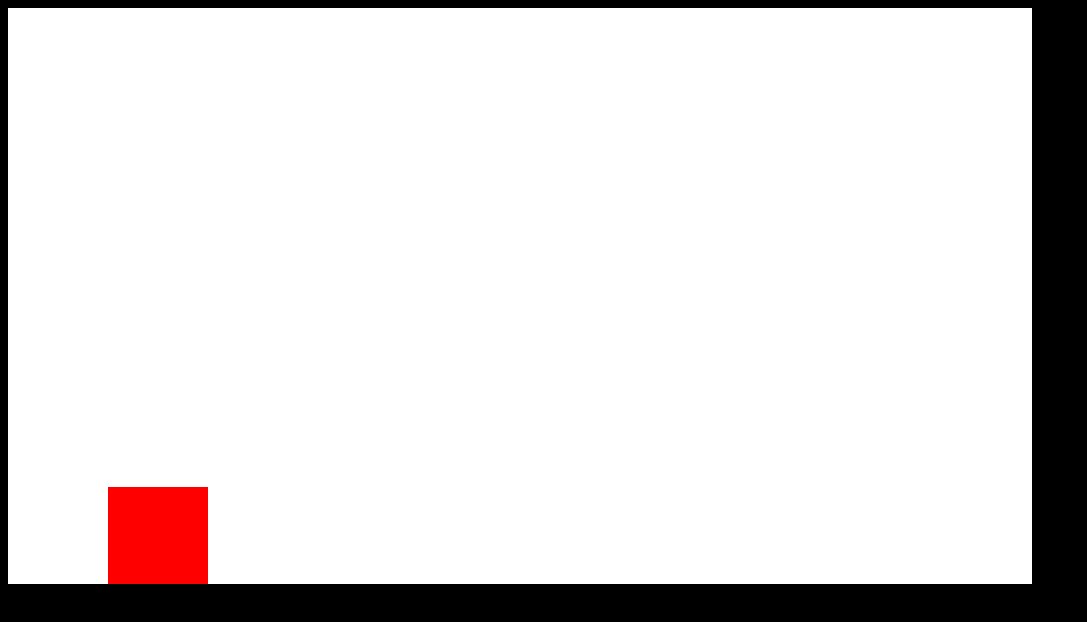
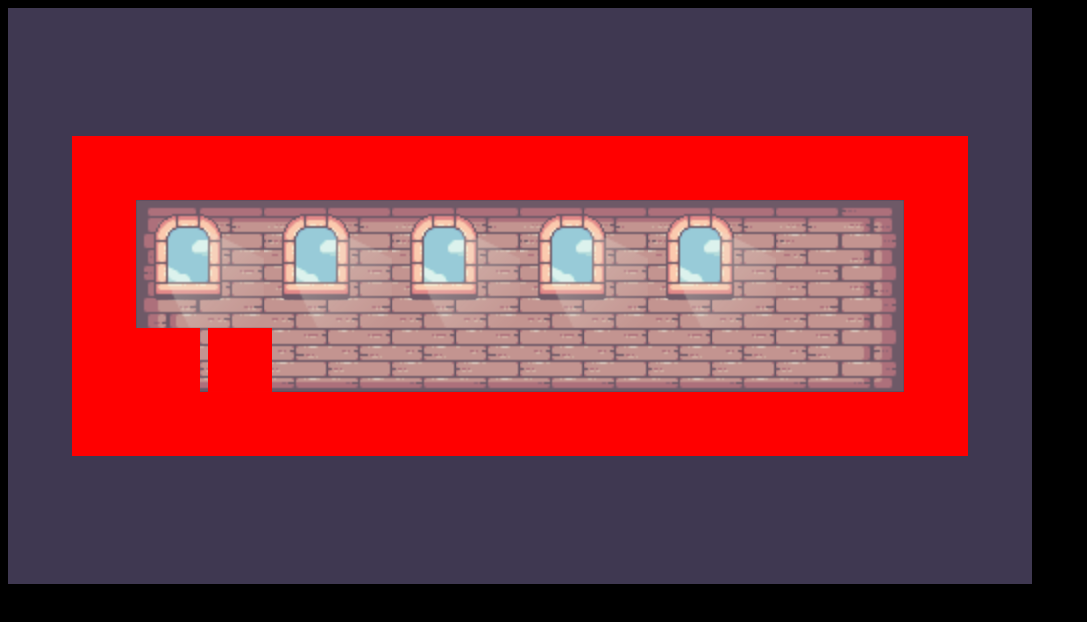
Before and after one commit to camilacabello16/multi-doors-game, a plain HTML site: page index.html in a window 1280 px wide. Shown: the whole page, without its empty margins (0-1087 px from the left). Drawn offline with Linux system fonts and the light colour scheme.

Commit message:
update collision

```diff
--- a/index.html
+++ b/index.html
@@ -6,5 +6,10 @@
 
 <canvas></canvas>
 
+<script src="js/utils/utils.js"></script>
+<script src="js/classes/Sprite.js"></script>
+<script src="js/data/collisions.js"></script>
 <script src="js/classes/Player.js"></script>
+<script src="js/classes/CollisionBlocks.js"></script>
+<script src="js/functions/eventListener.js"></script>
 <script src="index.js"></script>
--- a/index.js
+++ b/index.js
@@ -4,25 +4,51 @@ const c = canvas.getContext('2d');
 canvas.width = 64 * 16;
 canvas.height = 64 * 9;
 
-const player = new Player();
+const parsedCollisions = collisionsLevel1.parse2D();
+const collisionBlocks = parsedCollisions.createObjectFrom2D();
+
+const bgLevel1 = new Sprite({
+    position: {
+        x: 0,
+        y: 0
+    },
+    imageSrc: './img/backgroundLevel1.png'
+});
+
+const player = new Player({
+    collisionBlocks
+});
 
 //make player move
+const keys = {
+    a: {
+        pressed: false
+    },
+    d: {
+        pressed: false
+    },
+    w: {
+        pressed: false
+    },
+}
 function animate() {
     window.requestAnimationFrame(animate);
-    c.fillStyle = "white";
-    c.fillRect(0, 0, canvas.width, canvas.height);
+
+    bgLevel1.draw();
+    collisionBlocks.forEach(block => {
+        block.draw();
+    })
+
+    player.velocity.x = 0;
+    if (keys.a.pressed) {
+        player.velocity.x = -5;
+    }
+    else if (keys.d.pressed) {
+        player.velocity.x = 5;
+    }
 
     player.draw();
     player.update();
 }
 
 animate();
-
-window.addEventListener('keydown', (e) => {
-    switch (e.key) {
-        case 'w':
-            player.velocity.y += -10;
-
-            break;
-    }
-});
--- /dev/null
+++ b/js/classes/CollisionBlocks.js
@@ -0,0 +1,12 @@
+class CollisionBlock {
+    constructor({ position }) {
+        this.position = position;
+        this.width = 64;
+        this.height = 64;
+    }
+
+    draw() {
+        c.fillStyle = 'red';
+        c.fillRect(this.position.x, this.position.y, this.width, this.height);
+    }
+}
--- a/js/classes/Player.js
+++ b/js/classes/Player.js
@@ -1,19 +1,20 @@
 class Player {
-    constructor() {
+    constructor({ collisionBlocks = [] }) {
         this.position = {
-            x: 100,
-            y: 100
+            x: 200,
+            y: 200
         };
         this.velocity = {
             x: 0,
             y: 0
         }
-        this.width = 100;
-        this.height = 100;
+        this.width = 64;
+        this.height = 64;
         this.sides = {
             bottom: this.position.y + this.height
         }
         this.gravity = 1;
+        this.collisionBlocks = collisionBlocks;
     }
 
     draw() {
@@ -22,12 +23,67 @@ class Player {
     }
 
     update() {
-        this.position.y += this.velocity.y;
-        if (this.sides.bottom + this.velocity.y < canvas.height) {
-            this.velocity.y += this.gravity;
-            this.sides.bottom = this.position.y + this.height;
-        } else {
-            this.velocity.y = 0;
+        this.position.x += this.velocity.x;
+
+        this.checkForHorizontalCollision();
+        this.applyGravity();
+        this.checkForVerticalCollision();
+
+        // if (this.sides.bottom + this.velocity.y < canvas.height) {
+        //     this.velocity.y += this.gravity;
+        // } else {
+        //     this.velocity.y = 0;
+        // }
+    }
+
+    checkForHorizontalCollision() {
+        for (let i = 0; i < this.collisionBlocks.length; i++) {
+            const collisionBlock = this.collisionBlocks[i];
+
+            if (
+                this.position.x <= collisionBlock.position.x + collisionBlock.width &&
+                this.position.x + this.width >= collisionBlock.position.x &&
+                this.position.y <= collisionBlock.position.y + collisionBlock.height &&
+                this.position.y + this.height >= collisionBlock.position.y
+            ) {
+                if (this.velocity.x < 0) {
+                    this.position.x = collisionBlock.position.x + collisionBlock.width + 0.01;
+                    break;
+                }
+                if (this.velocity.x > 0) {
+                    this.position.x = collisionBlock.position.x - this.width - 0.01;
+                    break;
+                }
+            }
         }
     }
+
+    checkForVerticalCollision() {
+        for (let i = 0; i < this.collisionBlocks.length; i++) {
+            const collisionBlock = this.collisionBlocks[i];
+
+            if (
+                this.position.x <= collisionBlock.position.x + collisionBlock.width &&
+                this.position.x + this.width >= collisionBlock.position.x &&
+                this.position.y <= collisionBlock.position.y + collisionBlock.height &&
+                this.position.y + this.height >= collisionBlock.position.y
+            ) {
+                if (this.velocity.y < 0) {
+                    this.velocity.y = 0;
+                    this.position.y = collisionBlock.position.y + collisionBlock.height + 0.01;
+                    break;
+                }
+                if (this.velocity.y > 0) {
+                    this.velocity.y = 0;
+                    this.position.y = collisionBlock.position.y - this.height - 0.01;
+                    break;
+                }
+            }
+        }
+    }
+
+    applyGravity() {
+        this.velocity.y += this.gravity;
+        this.position.y += this.velocity.y;
+    }
 }
--- /dev/null
+++ b/js/classes/Sprite.js
@@ -0,0 +1,16 @@
+class Sprite {
+    constructor({ position, imageSrc }) {
+        this.position = position;
+        this.image = new Image();
+        this, this.image.onload = () => {
+            this.loaded = true;
+        };
+        this.image.src = imageSrc;
+        this.loaded = false;
+    }
+
+    draw() {
+        if (!this.loaded) return;
+        c.drawImage(this.image, this.position.x, this.position.y);
+    }
+}
--- /dev/null
+++ b/js/data/collisions.js
@@ -0,0 +1,9 @@
+const collisionsLevel1 = [
+    0, 0, 0, 0, 0, 0, 0, 0, 0, 0, 0, 0, 0, 0, 0, 0, 0, 0, 0, 0, 0, 0, 0, 0, 0, 0,
+    0, 0, 0, 0, 0, 0, 0, 292, 292, 292, 292, 292, 292, 292, 292, 292, 292, 292,
+    292, 292, 292, 0, 0, 292, 0, 0, 0, 0, 0, 0, 0, 0, 0, 0, 0, 0, 292, 0, 0, 292,
+    0, 0, 0, 0, 0, 0, 0, 0, 0, 0, 0, 0, 292, 0, 0, 292, 292, 0, 0, 0, 0, 0, 0, 0,
+    0, 0, 0, 0, 292, 0, 0, 292, 292, 292, 292, 292, 292, 292, 292, 292, 292, 292,
+    292, 292, 292, 0, 0, 0, 0, 0, 0, 0, 0, 0, 0, 0, 0, 0, 0, 0, 0, 0, 0, 0, 0, 0,
+    0, 0, 0, 0, 0, 0, 0, 0, 0, 0, 0, 0,
+];
--- /dev/null
+++ b/js/functions/eventListener.js
@@ -0,0 +1,26 @@
+window.addEventListener('keydown', (e) => {
+    switch (e.key) {
+        case 'w':
+            if (player.velocity.y === 0)
+                player.velocity.y += -20;
+
+            break;
+        case 'a':
+            keys.a.pressed = true;
+            break;
+        case 'd':
+            keys.d.pressed = true;
+            break;
+    }
+});
+
+window.addEventListener('keyup', (e) => {
+    switch (e.key) {
+        case 'a':
+            keys.a.pressed = false;
+            break;
+        case 'd':
+            keys.d.pressed = false;
+            break;
+    }
+});
--- /dev/null
+++ b/js/utils/utils.js
@@ -0,0 +1,26 @@
+Array.prototype.parse2D = function () {
+    const rows = [];
+    for (let i = 0; i < this.length; i += 16) {
+        rows.push(this.slice(i, i + 16));
+    }
+
+    return rows;
+}
+
+Array.prototype.createObjectFrom2D = function () {
+    const objects = [];
+    this.forEach((row, y) => {
+        row.forEach((symbol, x) => {
+            if (symbol === 292) {
+                objects.push(new CollisionBlock({
+                    position: {
+                        x: x * 64,
+                        y: y * 64
+                    }
+                }))
+            }
+        })
+    });
+
+    return objects;
+}
```
Also changed, not shown: img/backgroundLevel1.png (added), img/backgroundLevel2.png (added), img/backgroundLevel3.png (added), img/box.png (added), img/doorOpen.png (added), img/king/enterDoor.png (added), img/king/idle.png (added), img/king/idleLeft.png (added), img/king/runLeft.png (added), img/king/runRight.png (added).
